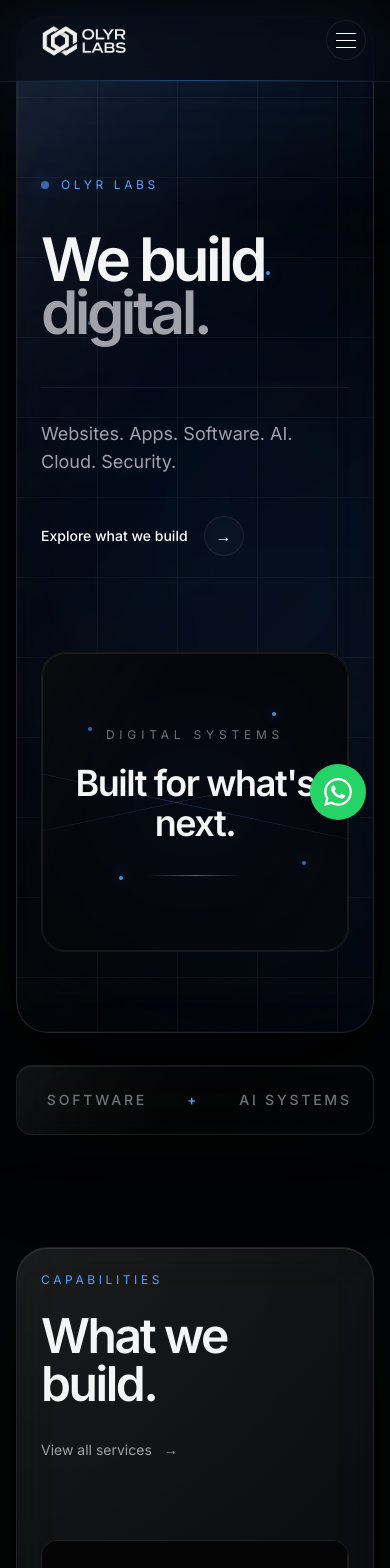
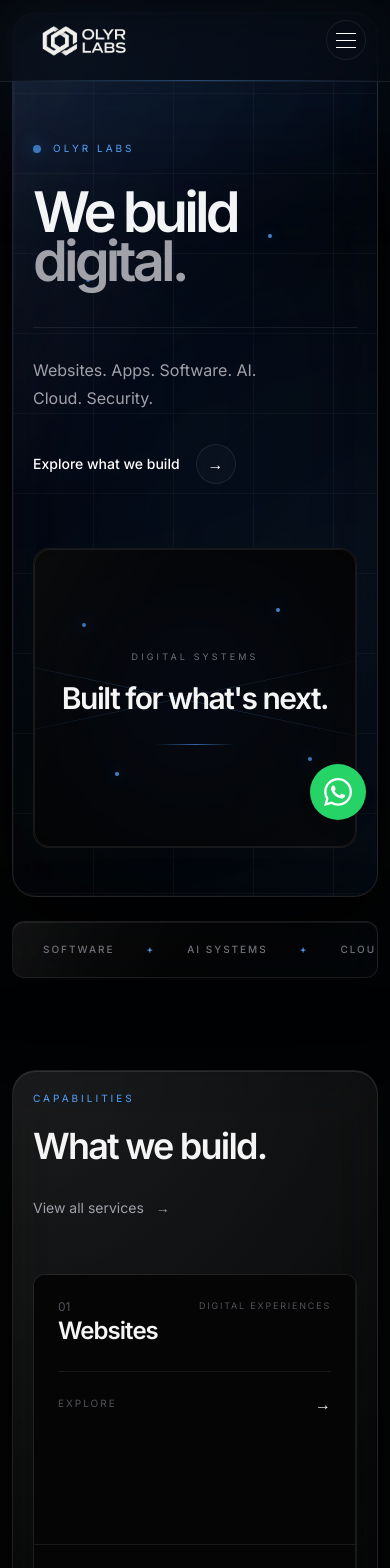
Before and after one commit to OLYR-Labs/website, a Next.js app: page / in a window 390 px wide. Shown: the top 1568 px of the page. Built offline with nearby package versions, Linux system fonts and the light colour scheme.

Commit message:
Update OLYR Labs website

```diff
--- a/app/globals.css
+++ b/app/globals.css
@@ -11,10 +11,8 @@
 --blue: #3b82f6;
 --blue-light: #60a5fa;
 
-/* Very subtle blue atmospheric light */
 --blue-glow: rgba(59, 130, 246, 0.16);
 
-/* Liquid glass base */
 --glass-bg: rgba(255, 255, 255, 0.025);
 --glass-border: rgba(255, 255, 255, 0.11);
 --glass-highlight: rgba(255, 255, 255, 0.12);
@@ -47,17 +45,27 @@ margin: 0;
 min-height: 100vh;
 background: #000000;
 color: var(--foreground);
-
 font-family:
 var(--font-inter),
 Arial,
 Helvetica,
 sans-serif;
-
 overflow-x: hidden;
-
 -webkit-font-smoothing: antialiased;
 -moz-osx-font-smoothing: grayscale;
+}
+
+a,
+button {
+transition-duration: 300ms;
+}
+
+button {
+cursor: pointer;
+}
+
+button:disabled {
+cursor: not-allowed;
 }
 
 /* ========================================================= */
@@ -94,24 +102,6 @@ background: #3f3f46;
 /* LIQUID GLASS SYSTEM */
 /* ========================================================= */
 
-/*
-Design direction:
-
-Pure black foundation.
-Subtle transparent glass.
-Very restrained white reflection.
-Soft blue atmospheric light.
-
-The goal is:
-BLACK FIRST.
-BLUE SECOND.
-GLASS THIRD.
-*/
-
-/* ========================================================= */
-/* GLASS PANEL */
-/* ========================================================= */
-
 .glass-panel {
 position: relative;
 isolation: isolate;
@@ -143,8 +133,6 @@ blur(35px)
 saturate(135%);
 }
 
-/* Subtle glass reflection */
-
 .glass-panel::before {
 content: "";
 
@@ -167,8 +155,6 @@ opacity: 0.7;
 
 z-index: -1;
 }
-
-/* Soft blue liquid edge */
 
 .glass-panel::after {
 content: "";
@@ -206,13 +192,6 @@ z-index: 20;
 /* GLASS SECTION */
 /* ========================================================= */
 
-/*
-This is the visual benchmark.
-
-This should be the most balanced glass surface
-across the entire OLYR Labs website.
-*/
-
 .glass-section {
 position: relative;
 isolation: isolate;
@@ -244,8 +223,6 @@ blur(32px)
 saturate(135%);
 }
 
-/* Very soft environmental lighting */
-
 .glass-section::before {
 content: "";
 
@@ -272,14 +249,6 @@ z-index: -1;
 /* ========================================================= */
 /* GLASS CARD */
 /* ========================================================= */
-
-/*
-Cards are intentionally more restrained.
-
-No heavy glossy treatment.
-No strong white reflection.
-Subtle blue atmosphere only on interaction.
-*/
 
 .glass-card {
 position: relative;
@@ -315,8 +284,6 @@ box-shadow 500ms ease,
 background 500ms ease;
 }
 
-/* Minimal reflection */
-
 .glass-card::before {
 content: "";
 
@@ -344,8 +311,6 @@ transform 700ms ease;
 z-index: -1;
 }
 
-/* Very subtle blue mouse light */
-
 .glass-card::after {
 content: "";
 
@@ -357,8 +322,7 @@ height: 280px;
 left: var(--mouse-x, 50%);
 top: var(--mouse-y, 50%);
 
-transform:
-translate(-50%, -50%);
+transform: translate(-50%, -50%);
 
 pointer-events: none;
 
@@ -376,8 +340,7 @@ filter: blur(40px);
 
 opacity: 0;
 
-transition:
-opacity 500ms ease;
+transition: opacity 500ms ease;
 }
 
 .glass-card:hover {
@@ -781,23 +744,6 @@ rgba(59, 130, 246, 0.14);
 }
 
 /* ========================================================= */
-/* INTERACTION DEFAULTS */
-/* ========================================================= */
-
-a,
-button {
-transition-duration: 300ms;
-}
-
-button {
-cursor: pointer;
-}
-
-button:disabled {
-cursor: not-allowed;
-}
-
-/* ========================================================= */
 /* BLUE GLOW TRAIL */
 /* ========================================================= */
 
--- a/app/page.tsx
+++ b/app/page.tsx
@@ -48,51 +48,51 @@ const buildItems = [
 ];
 
 export default function Home() {
-  return (
-    <main className="min-h-screen overflow-hidden bg-[#030405] text-[#F5F5F5]">
+return ( <main className="min-h-screen overflow-hidden bg-[#030405] text-[#F5F5F5]">
 {/* ========================================================= */}
 {/* HERO */}
 {/* ========================================================= */}
 
-      <section className="relative px-4 py-4 sm:px-6 lg:px-8">
-        <div className="glass-panel relative flex min-h-screen items-center rounded-[2rem]">
-          {/* Ambient blue glow */}
 
-          <div className="pointer-events-none absolute -left-40 top-1/4 h-[500px] w-[500px] rounded-full bg-blue-600/[0.08] blur-[160px]" />
+  <section className="relative px-3 py-3 sm:px-5 sm:py-5 lg:px-6">
+    <div className="glass-panel relative flex min-h-[calc(100vh-1.5rem)] items-center rounded-[1.5rem] sm:min-h-[calc(100vh-2.5rem)] sm:rounded-[2rem]">
+      {/* Ambient lighting */}
 
-          <div className="pointer-events-none absolute -right-40 bottom-0 h-[450px] w-[450px] rounded-full bg-blue-500/[0.05] blur-[160px]" />
+      <div className="pointer-events-none absolute -left-40 top-1/4 h-[400px] w-[400px] rounded-full bg-blue-600/[0.08] blur-[140px] sm:h-[500px] sm:w-[500px] sm:blur-[160px]" />
 
-          {/* Hero visual layer */}
+      <div className="pointer-events-none absolute -right-40 bottom-0 h-[350px] w-[350px] rounded-full bg-blue-500/[0.05] blur-[140px] sm:h-[450px] sm:w-[450px] sm:blur-[160px]" />
+
+      {/* Hero visual */}
 
       <ReactiveHero />
 
       {/* Hero content */}
 
-          <div className="relative z-50 mx-auto w-full max-w-7xl px-6 pb-20 pt-40 lg:px-8">
-            {/* BRAND */}
+      <div className="relative z-50 mx-auto w-full max-w-7xl px-5 pb-12 pt-32 sm:px-8 sm:pb-20 sm:pt-40 lg:px-8">
+        {/* Brand */}
 
         <Reveal>
-              <div className="flex items-center gap-3 text-xs uppercase tracking-[0.3em] text-blue-400">
+          <div className="flex items-center gap-3 text-[10px] uppercase tracking-[0.3em] text-blue-400 sm:text-xs">
             <span className="h-2 w-2 animate-pulse rounded-full bg-blue-400 shadow-[0_0_20px_rgba(59,130,246,0.9)]" />
             OLYR LABS
           </div>
         </Reveal>
 
-            {/* HERO TITLE */}
+        {/* Hero title */}
 
         <Reveal delay={100}>
-              <h1 className="mt-10 max-w-6xl text-6xl font-semibold leading-[0.88] tracking-[-0.06em] sm:text-8xl lg:text-[10rem]">
+          <h1 className="mt-8 max-w-6xl text-[3.5rem] font-semibold leading-[0.88] tracking-[-0.07em] sm:mt-10 sm:text-8xl lg:text-[10rem]">
             We build
             <br />
             <span className="text-[#A1A1AA]">digital.</span>
           </h1>
         </Reveal>
 
-            {/* HERO DESCRIPTION */}
+        {/* Hero description */}
 
         <Reveal delay={200}>
-              <div className="mt-12 flex flex-col justify-between gap-10 border-t border-white/10 pt-8 md:flex-row md:items-end">
-                <p className="max-w-md text-lg leading-7 text-[#A1A1AA]">
+          <div className="mt-10 flex flex-col justify-between gap-8 border-t border-white/10 pt-7 sm:mt-12 sm:gap-10 sm:pt-8 md:flex-row md:items-end">
+            <p className="max-w-md text-base leading-7 text-[#A1A1AA] sm:text-lg">
               Websites. Apps. Software. AI.
               <br />
               Cloud. Security.
@@ -100,7 +100,7 @@ export default function Home() {
 
             <Link
               href="/projects"
-                  aria-label="Explore what we build"
+              aria-label="Explore what OLYR Labs builds"
               className="group relative z-50 inline-flex w-fit cursor-pointer items-center gap-4 text-sm font-medium text-white"
             >
               <span className="transition-colors duration-300 group-hover:text-blue-400">
@@ -114,12 +114,10 @@ export default function Home() {
           </div>
         </Reveal>
 
-            {/* ===================================================== */}
-            {/* HERO VISUAL */}
-            {/* ===================================================== */}
+        {/* Hero visual */}
 
         <Reveal delay={300}>
-              <div className="group relative mt-24 h-[300px] overflow-hidden rounded-3xl border border-white/[0.08] bg-[#050505] sm:h-[420px]">
+          <div className="group relative mt-16 h-[300px] overflow-hidden rounded-2xl border border-white/[0.08] bg-[#050505] sm:mt-24 sm:h-[420px] sm:rounded-3xl">
             {/* Subtle highlight */}
 
             <div className="pointer-events-none absolute inset-0 bg-[linear-gradient(120deg,rgba(255,255,255,0.025),transparent_30%,transparent_70%,rgba(59,130,246,0.025))]" />
@@ -127,7 +125,7 @@ export default function Home() {
             {/* Ambient blue glow */}
 
             <div className="pointer-events-none absolute inset-0 overflow-hidden">
-                  <div className="absolute left-1/2 top-1/2 h-[300px] w-[300px] -translate-x-1/2 -translate-y-1/2 rounded-full bg-blue-600/[0.08] blur-[100px] transition duration-1000 group-hover:scale-150 group-hover:bg-blue-500/[0.14]" />
+              <div className="absolute left-1/2 top-1/2 h-[220px] w-[220px] -translate-x-1/2 -translate-y-1/2 rounded-full bg-blue-600/[0.08] blur-[80px] transition duration-1000 group-hover:scale-150 group-hover:bg-blue-500/[0.14] sm:h-[300px] sm:w-[300px] sm:blur-[100px]" />
 
               {/* Energy lines */}
 
@@ -148,23 +146,23 @@ export default function Home() {
 
             {/* Center content */}
 
-                <div className="pointer-events-none relative flex h-full items-center justify-center">
+            <div className="pointer-events-none relative flex h-full items-center justify-center px-6">
               <div className="relative text-center">
-                    <p className="text-xs uppercase tracking-[0.4em] text-[#71717A]">
+                <p className="text-[9px] uppercase tracking-[0.35em] text-[#71717A] sm:text-xs sm:tracking-[0.4em]">
                   DIGITAL SYSTEMS
                 </p>
 
-                    <p className="mt-5 text-4xl font-semibold tracking-[-0.04em] transition duration-500 group-hover:scale-105 sm:text-6xl">
+                <p className="mt-4 text-3xl font-semibold tracking-[-0.05em] transition duration-500 group-hover:scale-105 sm:mt-5 sm:text-6xl">
                   Built for what&apos;s next.
                 </p>
 
-                    <div className="mx-auto mt-8 h-px w-24 bg-gradient-to-r from-transparent via-blue-400 to-transparent opacity-60" />
+                <div className="mx-auto mt-7 h-px w-20 bg-gradient-to-r from-transparent via-blue-400 to-transparent opacity-60 sm:mt-8 sm:w-24" />
               </div>
             </div>
 
-                {/* Subtle hover border */}
+            {/* Hover border */}
 
-                <div className="pointer-events-none absolute inset-0 rounded-3xl border border-transparent transition duration-700 group-hover:border-blue-400/20" />
+            <div className="pointer-events-none absolute inset-0 rounded-2xl border border-transparent transition duration-700 group-hover:border-blue-400/20 sm:rounded-3xl" />
           </div>
         </Reveal>
       </div>
@@ -175,14 +173,14 @@ export default function Home() {
   {/* MARQUEE */}
   {/* ========================================================= */}
 
-      <section className="px-4 py-4 sm:px-6 lg:px-8">
-        <div className="glass-card overflow-hidden rounded-2xl py-6">
+  <section className="px-3 py-3 sm:px-5 sm:py-5 lg:px-6">
+    <div className="glass-card overflow-hidden rounded-xl py-5 sm:rounded-2xl sm:py-6">
       <div className="flex overflow-hidden whitespace-nowrap">
-            <div className="flex animate-[marquee_20s_linear_infinite] gap-10 text-sm font-medium tracking-[0.2em] text-[#71717A]">
+        <div className="flex min-w-max animate-[marquee_20s_linear_infinite] gap-8 text-[10px] font-medium tracking-[0.2em] text-[#71717A] sm:gap-10 sm:text-sm">
           {[...buildItems, ...buildItems].map((item, index) => (
             <div
               key={`${item}-${index}`}
-                  className="flex items-center gap-10"
+              className="flex items-center gap-8 sm:gap-10"
             >
               <span className="text-blue-400">+</span>
               {item}
@@ -197,23 +195,23 @@ export default function Home() {
   {/* SERVICES */}
   {/* ========================================================= */}
 
-      <section className="px-4 py-24 sm:px-6 lg:px-8 lg:py-32">
-        <div className="glass-section mx-auto max-w-7xl rounded-[2rem] p-6 sm:p-10 lg:p-12">
+  <section className="px-3 py-20 sm:px-5 sm:py-24 lg:px-6 lg:py-32">
+    <div className="glass-section mx-auto max-w-7xl rounded-[1.5rem] p-5 sm:rounded-[2rem] sm:p-10 lg:p-12">
       <Reveal>
-            <div className="mb-20 flex flex-col justify-between gap-8 md:flex-row md:items-end">
+        <div className="mb-14 flex flex-col justify-between gap-8 sm:mb-20 md:flex-row md:items-end">
           <div>
-                <p className="text-xs uppercase tracking-[0.3em] text-blue-400">
+            <p className="text-[10px] uppercase tracking-[0.3em] text-blue-400 sm:text-xs">
               Capabilities
             </p>
 
-                <h2 className="mt-6 text-5xl font-semibold tracking-[-0.05em] sm:text-7xl">
+            <h2 className="mt-5 text-4xl font-semibold tracking-[-0.05em] sm:mt-6 sm:text-7xl">
               What we build.
             </h2>
           </div>
 
           <Link
             href="/services"
-                className="group flex items-center gap-3 text-sm text-[#A1A1AA] transition hover:text-white"
+            className="group flex w-fit items-center gap-3 text-sm text-[#A1A1AA] transition hover:text-white"
           >
             View all services
 
@@ -224,35 +222,35 @@ export default function Home() {
         </div>
       </Reveal>
 
-          {/* SERVICE CARDS */}
+      {/* Service cards */}
 
-          <div className="grid overflow-hidden rounded-2xl border border-white/[0.08] md:grid-cols-2 lg:grid-cols-3">
+      <div className="grid overflow-hidden rounded-xl border border-white/[0.08] sm:rounded-2xl md:grid-cols-2 lg:grid-cols-3">
         {services.map((service, index) => (
           <Reveal key={service.number} delay={index * 80}>
             <Link
               href="/services"
-                  className="group relative block min-h-[300px] overflow-hidden border-b border-r border-white/[0.08] bg-[#050505] p-8 transition-colors duration-500 hover:bg-[#080b10] sm:p-10"
+              className="group relative block min-h-[270px] overflow-hidden border-b border-r border-white/[0.08] bg-[#050505] p-6 transition-colors duration-500 hover:bg-[#080b10] sm:min-h-[300px] sm:p-10"
             >
               <div className="pointer-events-none absolute -right-24 -top-24 h-64 w-64 rounded-full bg-blue-500/0 blur-[100px] transition-all duration-700 group-hover:bg-blue-500/10" />
 
               <div className="relative flex h-full flex-col justify-between">
-                    <div className="flex items-start justify-between">
+                <div className="flex items-start justify-between gap-4">
                   <span className="text-xs text-[#52525B]">
                     {service.number}
                   </span>
 
-                      <span className="text-[10px] tracking-[0.2em] text-[#52525B]">
+                  <span className="text-right text-[9px] tracking-[0.2em] text-[#52525B] sm:text-[10px]">
                     {service.tag}
                   </span>
                 </div>
 
                 <div>
-                      <h3 className="text-3xl font-semibold tracking-[-0.04em] transition duration-300 group-hover:translate-x-1 group-hover:text-blue-400">
+                  <h3 className="text-2xl font-semibold tracking-[-0.04em] transition duration-300 group-hover:translate-x-1 group-hover:text-blue-400 sm:text-3xl">
                     {service.title}
                   </h3>
 
                   <div className="mt-6 flex items-center justify-between border-t border-white/[0.08] pt-5">
-                        <span className="text-xs uppercase tracking-[0.2em] text-[#52525B]">
+                    <span className="text-[10px] uppercase tracking-[0.2em] text-[#52525B] sm:text-xs">
                       Explore
                     </span>
 
@@ -273,15 +271,15 @@ export default function Home() {
   {/* PROJECTS */}
   {/* ========================================================= */}
 
-      <section className="px-4 py-24 sm:px-6 lg:px-8 lg:py-32">
+  <section className="px-3 py-20 sm:px-5 sm:py-24 lg:px-6 lg:py-32">
     <div className="mx-auto max-w-7xl">
       <Reveal delay={100}>
-            <div className="relative overflow-hidden rounded-[2.5rem] border border-white/[0.18] bg-white/[0.055] p-[1px] shadow-[0_30px_100px_rgba(0,0,0,0.25),inset_0_1px_0_rgba(255,255,255,0.15)] backdrop-blur-2xl">
+        <div className="relative overflow-hidden rounded-[1.75rem] border border-white/[0.18] bg-white/[0.055] p-[1px] shadow-[0_30px_100px_rgba(0,0,0,0.25),inset_0_1px_0_rgba(255,255,255,0.15)] backdrop-blur-2xl sm:rounded-[2.5rem]">
           <div className="pointer-events-none absolute -inset-20 bg-blue-500/[0.06] blur-[120px]" />
 
-              <div className="pointer-events-none absolute inset-0 rounded-[2.5rem] bg-[linear-gradient(120deg,rgba(255,255,255,0.10),transparent_25%,transparent_65%,rgba(96,165,250,0.06))]" />
+          <div className="pointer-events-none absolute inset-0 rounded-[1.75rem] bg-[linear-gradient(120deg,rgba(255,255,255,0.10),transparent_25%,transparent_65%,rgba(96,165,250,0.06))] sm:rounded-[2.5rem]" />
 
-              <div className="relative overflow-hidden rounded-[2.4rem]">
+          <div className="relative overflow-hidden rounded-[1.65rem] sm:rounded-[2.4rem]">
             <ProjectShowcase />
           </div>
         </div>
@@ -293,15 +291,12 @@ export default function Home() {
   {/* STATEMENT */}
   {/* ========================================================= */}
 
-      <section className="px-4 py-24 sm:px-6 lg:px-8 lg:py-40">
-        <div className="glass-section mx-auto max-w-7xl rounded-[2rem] p-8 sm:p-12 lg:p-20">
+  <section className="px-3 py-20 sm:px-5 sm:py-24 lg:px-6 lg:py-40">
+    <div className="glass-section mx-auto max-w-7xl rounded-[1.5rem] p-7 sm:rounded-[2rem] sm:p-12 lg:p-20">
       <Reveal>
-            <p className="max-w-5xl text-5xl font-semibold leading-[0.95] tracking-[-0.05em] text-[#F5F5F5] sm:text-7xl lg:text-8xl">
+        <p className="max-w-5xl text-4xl font-semibold leading-[0.95] tracking-[-0.05em] sm:text-7xl lg:text-8xl">
           We turn ideas into
-              <span className="text-blue-400">
-                {" "}
-                digital reality.
-              </span>
+          <span className="text-blue-400"> digital reality.</span>
         </p>
       </Reveal>
     </div>
@@ -311,28 +306,28 @@ export default function Home() {
   {/* CTA */}
   {/* ========================================================= */}
 
-      <section className="px-4 pb-4 sm:px-6 lg:px-8">
-        <div className="glass-panel relative overflow-hidden rounded-[2rem] py-40">
-          <div className="pointer-events-none absolute left-1/2 top-1/2 h-[500px] w-[500px] -translate-x-1/2 -translate-y-1/2 rounded-full bg-blue-600/10 blur-[160px]" />
+  <section className="px-3 pb-3 sm:px-5 sm:pb-5 lg:px-6">
+    <div className="glass-panel relative overflow-hidden rounded-[1.5rem] py-28 sm:rounded-[2rem] sm:py-40">
+      <div className="pointer-events-none absolute left-1/2 top-1/2 h-[350px] w-[350px] -translate-x-1/2 -translate-y-1/2 rounded-full bg-blue-600/10 blur-[120px] sm:h-[500px] sm:w-[500px] sm:blur-[160px]" />
 
-          <div className="relative mx-auto max-w-5xl px-6 text-center lg:px-8">
+      <div className="relative mx-auto max-w-5xl px-5 text-center sm:px-6 lg:px-8">
         <Reveal>
-              <p className="text-xs uppercase tracking-[0.3em] text-blue-400">
+          <p className="text-[10px] uppercase tracking-[0.3em] text-blue-400 sm:text-xs">
             Start something
           </p>
         </Reveal>
 
         <Reveal delay={100}>
-              <h2 className="mt-8 text-5xl font-semibold tracking-[-0.06em] sm:text-7xl lg:text-8xl">
+          <h2 className="mt-6 text-4xl font-semibold tracking-[-0.06em] sm:mt-8 sm:text-7xl lg:text-8xl">
             Let&apos;s build.
           </h2>
         </Reveal>
 
         <Reveal delay={200}>
-              <div className="mt-12 flex flex-col items-center justify-center gap-4 sm:flex-row">
+          <div className="mt-10 flex flex-col items-center justify-center gap-4 sm:mt-12 sm:flex-row">
             <Link
               href="/contact"
-                  className="group flex items-center gap-4 rounded-full bg-white px-8 py-4 text-sm font-semibold text-black transition duration-300 hover:bg-blue-400"
+              className="group flex w-full items-center justify-center gap-4 rounded-full bg-white px-8 py-4 text-sm font-semibold text-black transition duration-300 hover:bg-blue-400 sm:w-auto"
             >
               Start a project
 
@@ -345,7 +340,7 @@ export default function Home() {
               href="https://wa.me/94781026353?text=Hi%20OLYR%20Labs!%20I'm%20interested%20in%20working%20with%20you."
               target="_blank"
               rel="noopener noreferrer"
-                  className="rounded-full border border-white/20 bg-white/[0.02] px-8 py-4 text-sm font-semibold transition duration-300 hover:border-blue-400 hover:bg-blue-400/5"
+              className="flex w-full items-center justify-center rounded-full border border-white/20 bg-white/[0.02] px-8 py-4 text-sm font-semibold transition duration-300 hover:border-blue-400 hover:bg-blue-400/5 sm:w-auto"
             >
               Chat on WhatsApp
             </a>
@@ -355,5 +350,7 @@ export default function Home() {
     </div>
   </section>
 </main>
+
+
 );
 }
```
Also changed, not shown: app/projects/page.tsx (+36 -39 lines), components/ProjectShowcase.tsx (+35 -42 lines). Lines whose indentation alone changed are shown as unchanged.
